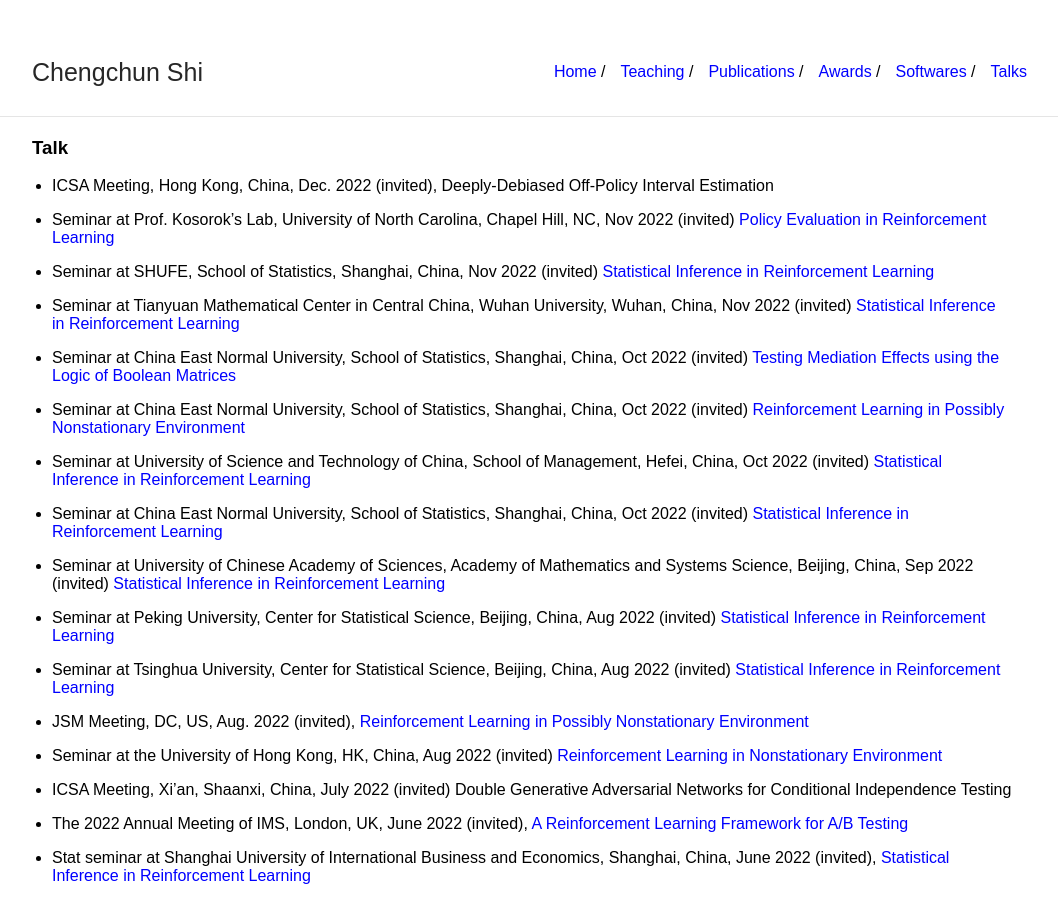
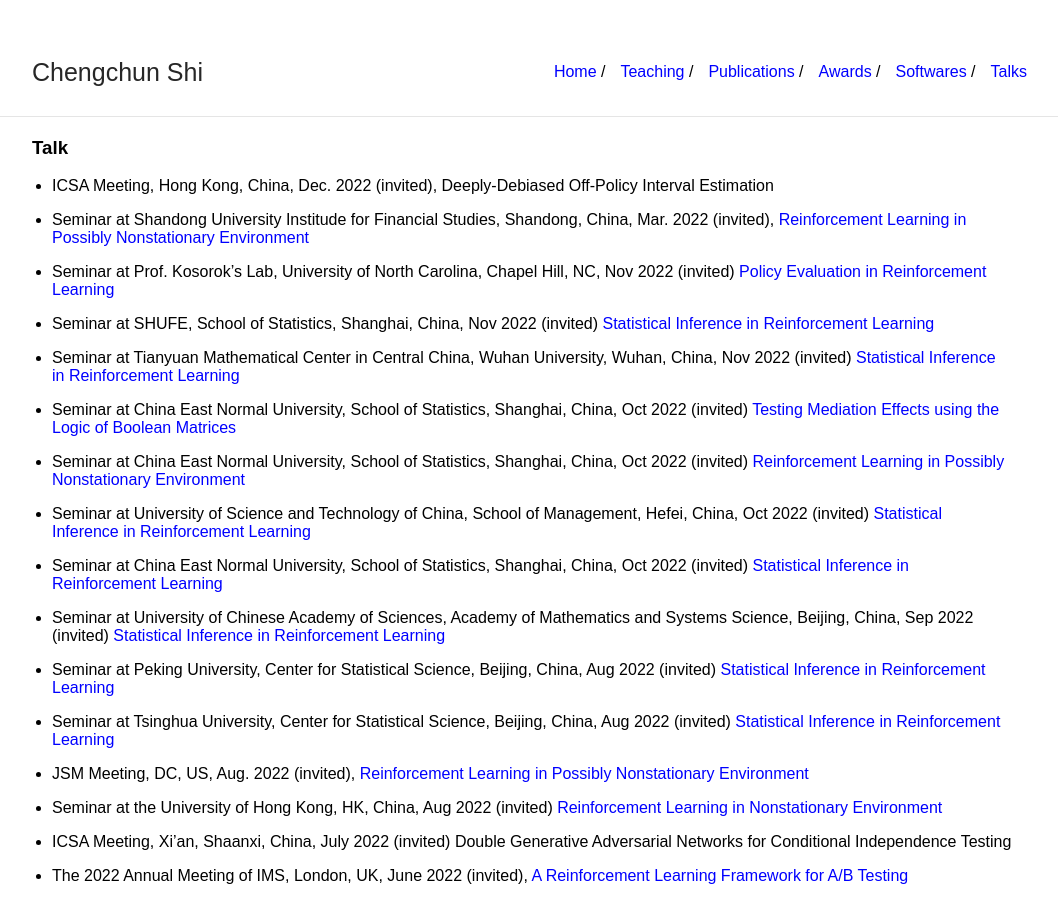
Before and after one commit to callmespring/callmespring.github.io, a Jekyll site: the page built from talk.md, in a window 1280 px wide and 900 px high. Shown: the whole window, without its empty margins (108-1166 px from the left). Built offline with Jekyll 4.4.1, drawn with Linux system fonts in a browser that asks for light colours; some of the changed lines change nothing that is shown.

Commit message:
Update talk.md

```diff
--- a/talk.md
+++ b/talk.md
@@ -7,6 +7,8 @@ title: Talk
 
 * ICSA Meeting, Hong Kong, China, Dec. 2022 (invited), Deeply-Debiased Off-Policy Interval Estimation
 
+* Seminar at Shandong University Institude for Financial Studies, Shandong, China, Mar. 2022 (invited), [Reinforcement Learning in Possibly Nonstationary Environment](./slides/NonstatRL.pdf)
+
 * Seminar at Prof. Kosorok's Lab, University of North Carolina, Chapel Hill, NC, Nov 2022 (invited) [Policy Evaluation in Reinforcement Learning](./slides/PE.pdf)
 
 * Seminar at SHUFE, School of Statistics, Shanghai, China, Nov 2022 (invited) [Statistical Inference in Reinforcement Learning](./slides/StatRL.pdf)
@@ -15,7 +17,7 @@ title: Talk
 
 * Seminar at China East Normal University, School of Statistics, Shanghai, China, Oct 2022 (invited) [Testing Mediation Effects using the Logic of Boolean Matrices](./slides/LOGAN.pdf)
 
-* Seminar at China East Normal University, School of Statistics, Shanghai, China, Oct 2022 (invited) [Reinforcement Learning in Possibly Nonstationary Environment](./slides/CUMSUMRL.pdf)
+* Seminar at China East Normal University, School of Statistics, Shanghai, China, Oct 2022 (invited) [Reinforcement Learning in Possibly Nonstationary Environment](./slides/NonstatRL.pdf)
 
 * Seminar at University of Science and Technology of China, School of Management, Hefei, China, Oct 2022 (invited) [Statistical Inference in Reinforcement Learning](./slides/StatRL.pdf)
 
@@ -27,9 +29,9 @@ title: Talk
 
 * Seminar at Tsinghua University, Center for Statistical Science, Beijing, China, Aug 2022 (invited) [Statistical Inference in Reinforcement Learning](./slides/StatRL.pdf)
 
-* JSM Meeting, DC, US, Aug. 2022 (invited), [Reinforcement Learning in Possibly Nonstationary Environment](./slides/CUMSUMRL.pdf)
+* JSM Meeting, DC, US, Aug. 2022 (invited), [Reinforcement Learning in Possibly Nonstationary Environment](./slides/CUSUMRL.pdf)
 
-* Seminar at the University of Hong Kong, HK, China, Aug 2022 (invited) [Reinforcement Learning in Nonstationary Environment](./slides/CUMSUMRL.pdf)
+* Seminar at the University of Hong Kong, HK, China, Aug 2022 (invited) [Reinforcement Learning in Nonstationary Environment](./slides/NonstatRL.pdf)
 
 * ICSA Meeting, Xi'an, Shaanxi, China, July 2022 (invited) Double Generative Adversarial Networks for Conditional Independence Testing
 
```
